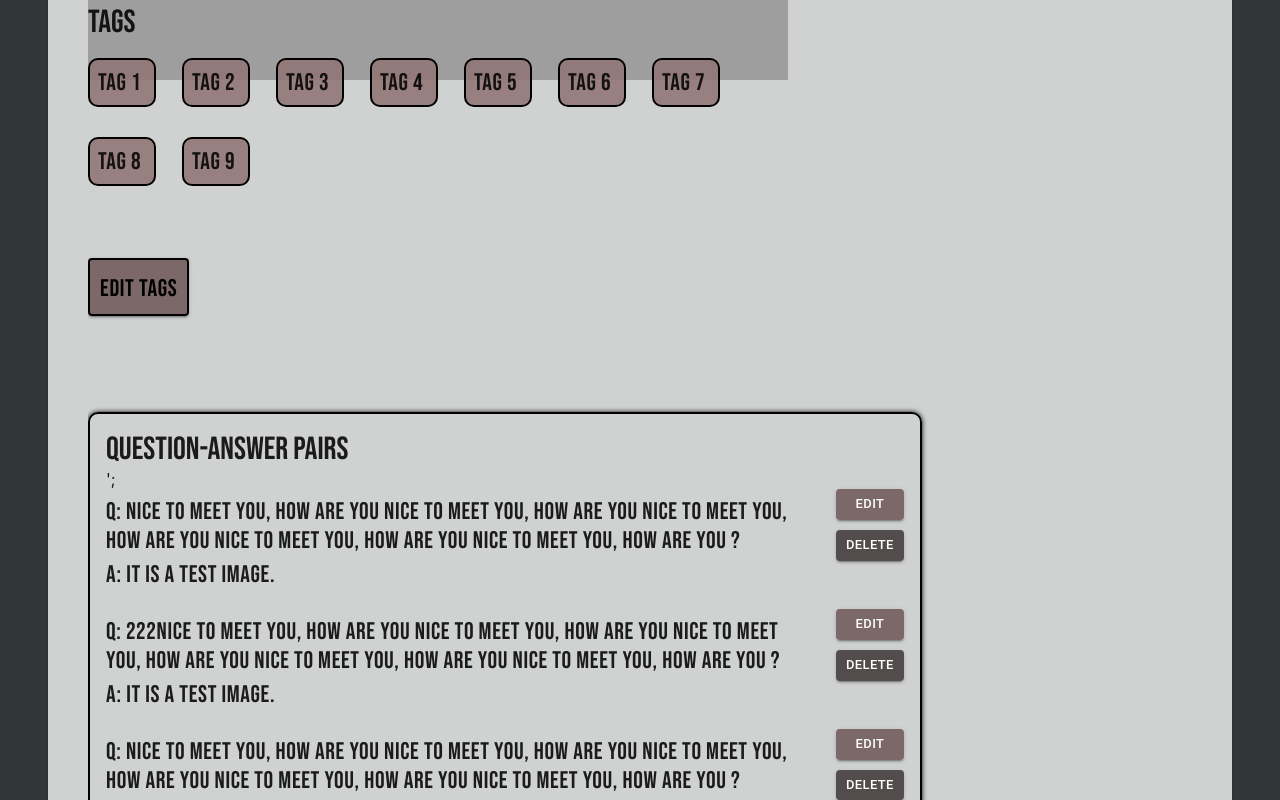
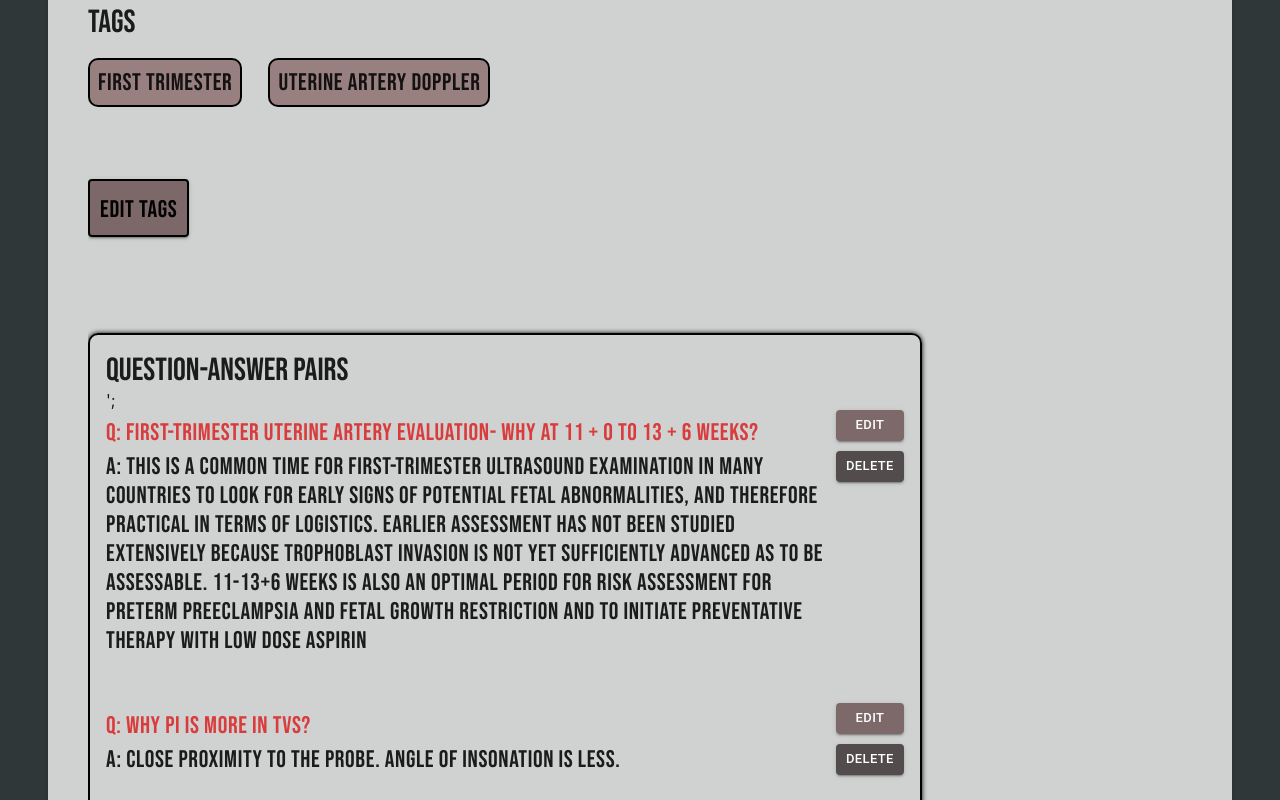
Before and after one commit to vanshg1729/medicalvqa-demo, a React app in the folder medical-app-master/: page /edit in a window 1280 px wide. Shown: the part 940-1740 px from the top of the page. Built offline with nearby package versions, Linux system fonts and the light colour scheme.

Commit message:
few small changes

```diff
--- a/medical-app-master/src/components/edit.css
+++ b/medical-app-master/src/components/edit.css
@@ -34,7 +34,8 @@
     font: 400 1.5rem "Bebas Neue", sans-serif;
     letter-spacing: 0.04rem;
     /* color: #fff5e1; */
-    margin-bottom: 20px;
+    margin-bottom: 3rem;
+    /* padding: 1rem; */
 }
 
 .qa-content {
@@ -51,6 +52,7 @@
     flex-direction: row;
     vertical-align: middle;
     line-height: auto;
+    color: #d93c3c;
 }
 
 .image-card {
--- a/medical-app-master/src/components/edit.js
+++ b/medical-app-master/src/components/edit.js
@@ -18,24 +18,15 @@ const Edit = () => {
             id: 1,
             name: 'Image 1',
             tags: [
-                { id: 1, name: 'Tag 1' },
-                { id: 2, name: 'Tag 2' },
-                { id: 3, name: 'Tag 3' },
-                { id: 4, name: 'Tag 4' },
-                { id: 5, name: 'Tag 5' },
-                { id: 6, name: 'Tag 6' },
-                { id: 7, name: 'Tag 7' },
-                { id: 8, name: 'Tag 8' },
-                { id: 9, name: 'Tag 9' },
+                { id: 1, name: 'First trimester' },
+                { id: 2, name: 'Uterine Artery Doppler' },
             ],
-            url: 'http://localhost:5001/uploads/Screenshot%20from%202023-12-31%2016-11-00.png',
+            url: 'http://localhost:5001/uploads/image1.png',
             pairs: [
-                { id: 1, question: 'nice to meet you, how are you nice to meet you, how are you nice to meet you, how are you nice to meet you, how are you nice to meet you, how are you ?', answer: 'It is a test image.' },
-                { id: 2, question: '222nice to meet you, how are you nice to meet you, how are you nice to meet you, how are you nice to meet you, how are you nice to meet you, how are you ?', answer: 'It is a test image.' },
-                { id: 3, question: 'nice to meet you, how are you nice to meet you, how are you nice to meet you, how are you nice to meet you, how are you nice to meet you, how are you ?', answer: 'It is a test image.' },
-                { id: 4, question: 'nice to meet you, how are you nice to meet you, how are you nice to meet you, how are you nice to meet you, how are you nice to meet you, how are you ?', answer: 'It is a test image.' },
-                { id: 5, question: 'nice to meet you, how are you nice to meet you, how are you nice to meet you, how are you nice to meet you, how are you nice to meet you, how are you ?', answer: 'It is a test image.' },
-                { id: 6, question: 'nice to meet you, how are you nice to meet you, how are you nice to meet you, how are you nice to meet you, how are you nice to meet you, how are you ?', answer: 'It is a test image.' },
+                { id: 1, question: "First-trimester uterine artery evaluation- WHY at 11 + 0 to 13 + 6 weeks?", answer: "This is a common time for first-trimester ultrasound examination in many countries to look for early signs of potential fetal abnormalities, and therefore practical in terms of logistics.\nEarlier assessment has not been studied extensively because trophoblast invasion is not yet sufficiently advanced as to be assessable.\n11-13+6 weeks is also an optimal period for risk assessment for preterm preeclampsia and fetal growth restriction and to initiate preventative therapy with low dose aspirin"},
+                { id: 2, question: 'Why PI is more in TVS?', answer: 'Close proximity to the probe. Angle of insonation is less.' },
+                { id: 3, question: 'Bilateral Notching', answer: 'Bilateral notching may be observed in around 50% of pregnant women at 11 + 0 to 13 + 6 weeks. This marker therefore has a very low specificity for PE.' },
+                { id: 4, question: 'Factors Affecting Uterine Artery PI', answer: 'Uterine artery PI may be affected by maternal factors, including ethnic origin (African origin is associated with increased PI), BMI (decreasing PI with increasing BMI) and previous PE (associated with increased PI).First trimester uterine artery PI should be expressed as multiples of the median (MoM) rather than absolute values.' },
                 // Add more question-answer pairs as needed
             ],
         },
@@ -43,44 +34,27 @@ const Edit = () => {
             id: 2,
             name: 'Image 2',
             tags: [
-                { id: 1, name: 'Tag 1' },
-                { id: 2, name: 'Tag 2' },
-                { id: 3, name: 'Tag 3' },
-                { id: 4, name: 'Tag 4' },
-                { id: 5, name: 'Tag 5' },
-                { id: 6, name: 'Tag 6' },
-                { id: 7, name: 'Tag 7' },
-                { id: 8, name: 'Tag 8' },
-                { id: 9, name: 'Tag 9' },
+                { id: 1, name: 'Frontal Bone' },
+                { id: 2, name: 'Nasal Bone' },
+                { id: 3, name: 'Callosal sulcus' },
+                { id: 4, name: 'Corpus Callosum' },
+                { id: 5, name: 'Cerebellum' },
+                { id: 6, name: 'Parieto occipital sulcus' },
+                { id: 7, name: 'Cisterna Magna' },
+                { id: 8, name: 'Hard Palate' },
+                { id: 9, name: 'Thalamus and Brainstem' },
             ],
 
-            url: 'http://localhost:5001/uploads/Screenshot%20from%202023-12-31%2016-11-00.png',
+            url: 'http://localhost:5001/uploads/image2.png',
             pairs: [
-                { id: 1, question: 'nice to meet you, how are you nice to meet you, how are you nice to meet you, how are you nice to meet you, how are you nice to meet you, how are you ?', answer: 'It is a test image.' },
-                { id: 2, question: 'nice to meet you, how are you nice to meet you, how are you nice to meet you, how are you nice to meet you, how are you nice to meet you, how are you ?', answer: 'It is a test image.' },
-                { id: 3, question: 'nice to meet you, how are you nice to meet you, how are you nice to meet you, how are you nice to meet you, how are you nice to meet you, how are you ?', answer: 'It is a test image.' },
-                { id: 4, question: 'nice to meet you, how are you nice to meet you, how are you nice to meet you, how are you nice to meet you, how are you nice to meet you, how are you ?', answer: 'It is a test image.' },
+                { id: 1, question: 'PERSISTENT RIGHT UMBILICAL VEIN', answer: 'Relatively frequent: 1:500/1200.\nIt can be intra- or extrahepatic. The former is much commoner (about 95% of cases).' },
+                { id: 2, question: 'Risk of chromosomal anomalies', answer: 'When associated with other anomalies, an underlying chromosomal abnormalities in 8% of cases has been reported. Low, if isolated.' },
+                { id: 3, question: 'Risk of nonchromosomal syndromes', answer: 'Relatively high in cases of extrahepatic type of PRUV, which is commonly associated with other anomalies. Low, if isolated' },
+                { id: 4, question: 'Prognosis, survival, and quality of life', answer: 'When isolated and connected to the portal system, PRUV represents a normal anatomical variant.\nBad prognostic signs : Associated anomalies and abnormal draining (extrahepatic type of PRUV) into the fetal heart or IVC.\nPostnatal therapy-None is needed, if isolated.' },
+                { id: 5, question: 'Ultrasound diagnosis', answer: 'The US appearance is characteristic. US finding of PRUV is an indication for a targeted fetal sonography.\nUV curving to the left and toward the stomach, usually connecting to the right portal vein rather than to the left portal vein.\nThe gallbladder will be on the left of the UV (between the stomach and the UV)\nIt may bypass the liver and portal system (extrahepatic type) and may abnormally drain into the IVC or directly into the fetal heart.' },
                 // Add more question-answer pairs as needed
             ],
         },
-        {
-            id: 3,
-            name: 'Image 2',
-            tags: [
-                { id: 1, name: 'Tag 1' },
-                { id: 2, name: 'Tag 2' },
-                { id: 3, name: 'Tag 3' },
-            ],
-            url: 'http://localhost:5001/uploads/Screenshot%20from%202023-12-31%2016-11-00.png',
-            pairs: [
-                { id: 1, question: 'nice to meet you, how are you nice to meet you, how are you nice to meet you, how are you nice to meet you, how are you nice to meet you, how are you ?', answer: 'It is a test image.' },
-                { id: 2, question: 'nice to meet you, how are you nice to meet you, how are you nice to meet you, how are you nice to meet you, how are you nice to meet you, how are you ?', answer: 'It is a test image.' },
-                { id: 3, question: 'nice to meet you, how are you nice to meet you, how are you nice to meet you, how are you nice to meet you, how are you nice to meet you, how are you ?', answer: 'It is a test image.' },
-                { id: 4, question: 'nice to meet you, how are you nice to meet you, how are you nice to meet you, how are you nice to meet you, how are you nice to meet you, how are you ?', answer: 'It is a test image.' },
-                // Add more question-answer pairs as needed
-            ],
-        },
-        // Add more images as needed
     ]);
 
     const handleEdit = (pair) => {
@@ -162,7 +136,7 @@ const Edit = () => {
                 fontWeight: 'bold',
                 marginTop: '5rem',
             }}>
-                EDIT PAGE
+                EDIT KREST DATA
             </Typography>
             <Typography variant="h2" gutterBottom style={{
                 textAlign: 'center',
@@ -185,7 +159,7 @@ const Edit = () => {
                         <div key={image.id} className="image-wrapper">
                             <div className="image-and-tags">
                                 <div className="image">
-                                    <img src={image.url} alt={image.name} width={'700px'} />
+                                    <img src={image.url} alt={image.name} width={'700px'} height={'400px'} />
                                 </div>
                                 <div style={{ fontSize: '2rem', font: 'bold', fontFamily: 'Bebas Neue', marginTop: '3rem' }}>Tags</div>
                                 <div className="tags-edit-page">
```
